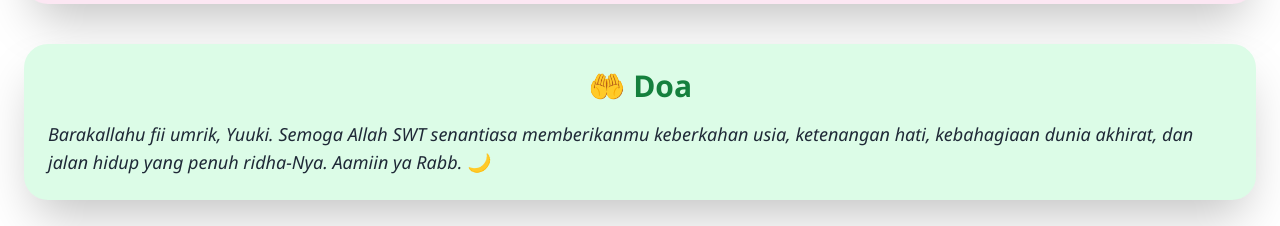
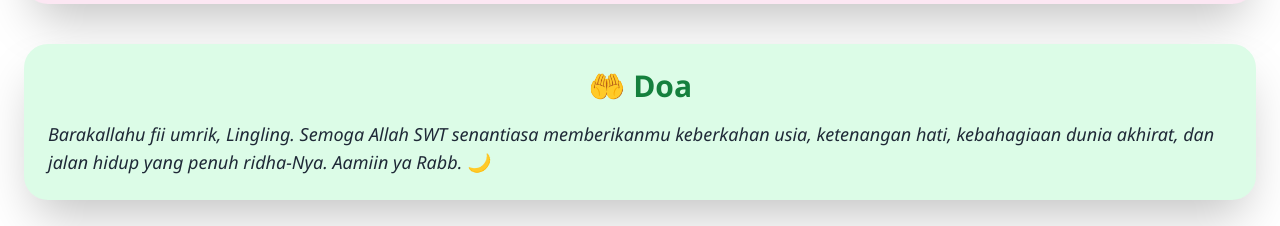
Before and after one commit to agungzw/hbd, a plain HTML site: page index.html in a window 1280 px wide. Shown: the part 1300-1526 px from the top of the page. Drawn offline with nearby package versions, Linux system fonts and the light colour scheme.

Commit message:
adjust name

```diff
--- a/index.html
+++ b/index.html
@@ -3,7 +3,7 @@
   <head>
     <meta charset="UTF-8" />
     <meta name="viewport" content="width=device-width, initial-scale=1.0" />
-    <title>Selamat Ulang Tahun Yuuki!</title>
+    <title>Selamat Ulang Tahun Lingling!</title>
     <script src="https://cdn.tailwindcss.com"></script>
     <style>
       @keyframes float {
@@ -188,9 +188,9 @@
           🤲 Doa
         </h2>
         <p class="text-gray-800 text-lg italic">
-          Barakallahu fii umrik, Yuuki. Semoga Allah SWT senantiasa memberikanmu
-          keberkahan usia, ketenangan hati, kebahagiaan dunia akhirat, dan jalan
-          hidup yang penuh ridha-Nya. Aamiin ya Rabb. 🌙
+          Barakallahu fii umrik, Lingling. Semoga Allah SWT senantiasa
+          memberikanmu keberkahan usia, ketenangan hati, kebahagiaan dunia
+          akhirat, dan jalan hidup yang penuh ridha-Nya. Aamiin ya Rabb. 🌙
         </p>
       </div>
 
```
